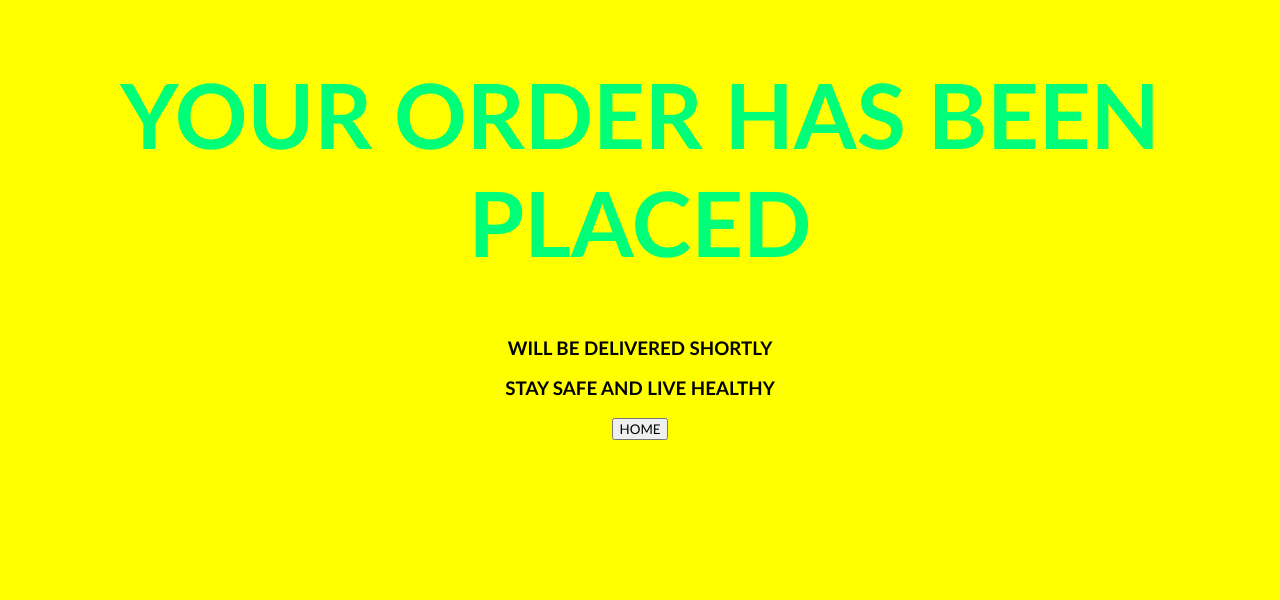
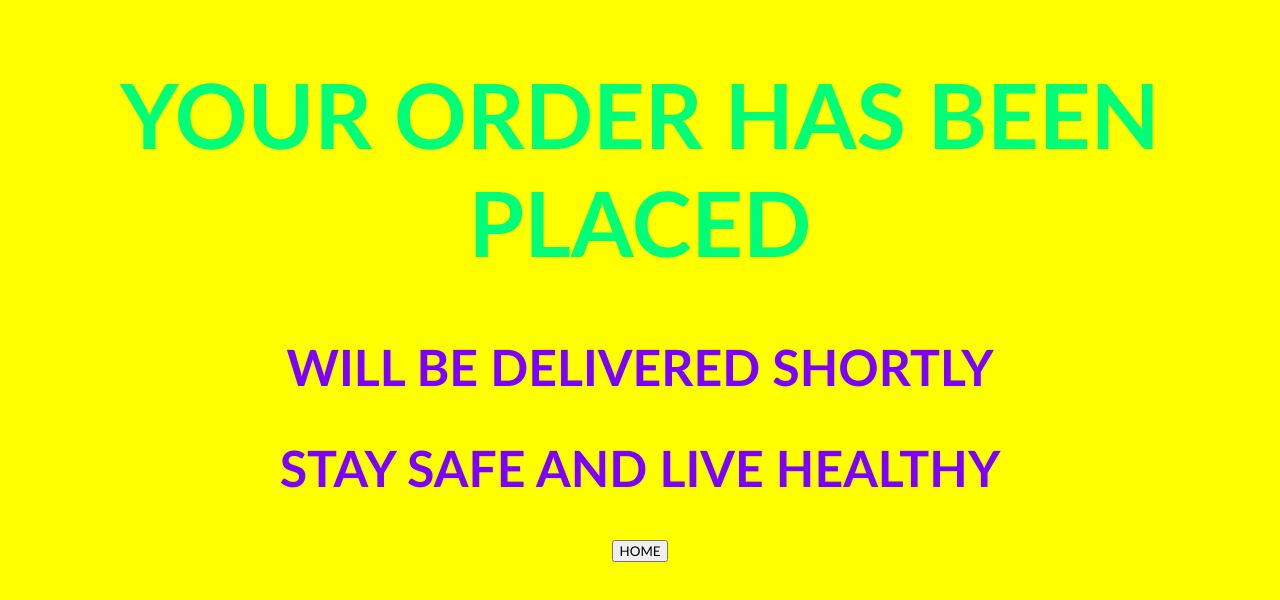
Before and after one commit to Augustas-Nixon/pharma.github.io, a plain HTML site: page order.html in a window 1280 px wide. Drawn offline with Linux system fonts and the light colour scheme.

Commit message:
Update order.html

```diff
--- a/order.html
+++ b/order.html
@@ -5,8 +5,8 @@
 <div class="title" align="center">
 <head>
 <h1> YOUR ORDER HAS BEEN PLACED</h1>
-<h3> WILL BE DELIVERED SHORTLY</h3>
-<h3>STAY SAFE AND LIVE HEALTHY </h3>
+<h2> WILL BE DELIVERED SHORTLY</h2>
+<h2>STAY SAFE AND LIVE HEALTHY </h2>
 </head>
 <form action="home.html">
 <input type="submit" value="HOME">
```
